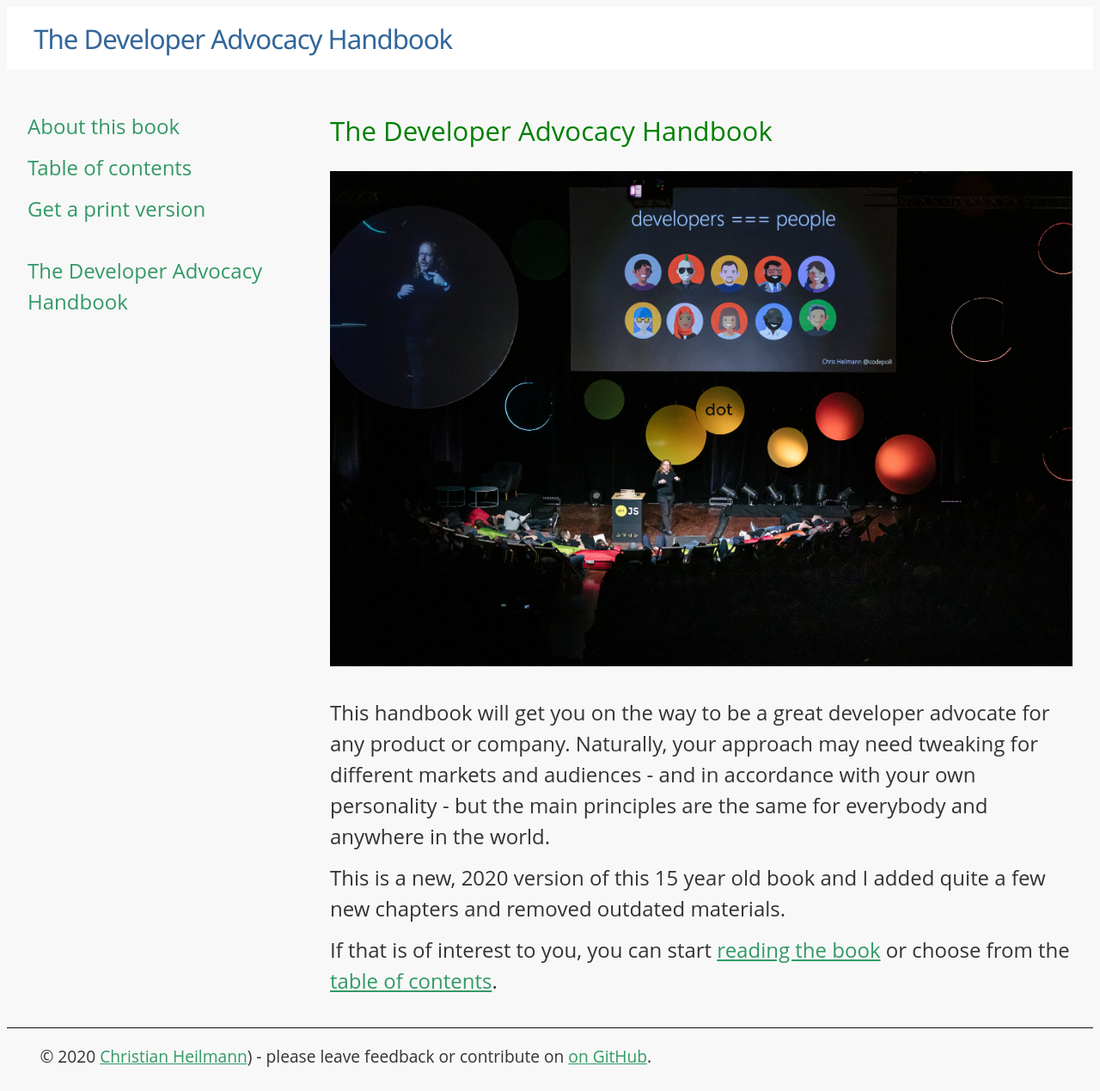
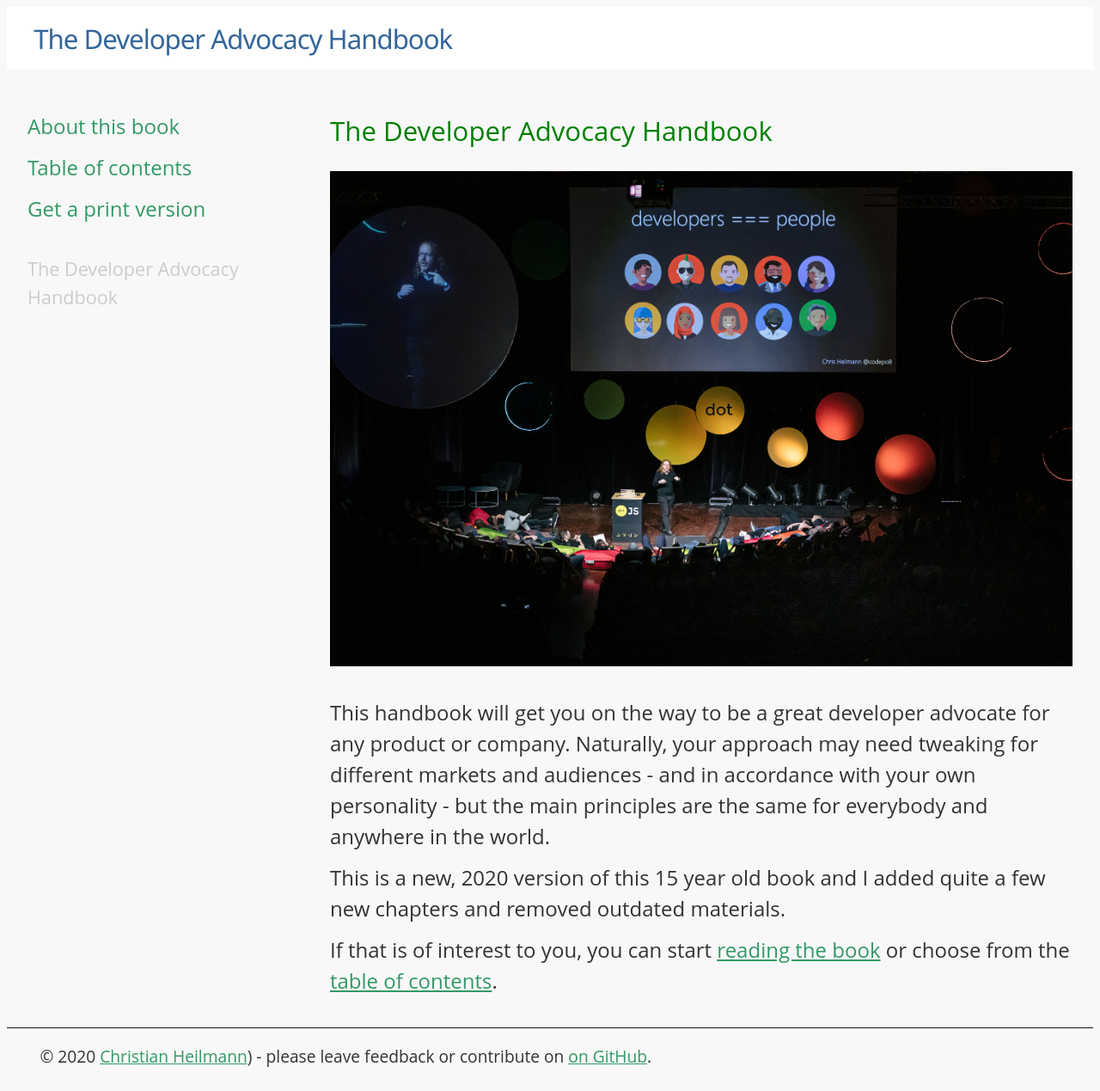
Before and after one commit to codepo8/developer-advocacy-handbook, a Jekyll site: the page built from README.md, in a window 1280 px wide. Shown: the whole page at 86% size. Built offline with Jekyll 4.4.1, drawn with Linux system fonts in a browser that asks for light colours; our own code applies the rules of GitHub Pages for plain Markdown files.

Commit message:
Update styles.css

```diff
--- a/assets/styles.css
+++ b/assets/styles.css
@@ -10,6 +10,7 @@
   --h3colour: blue;
   --h4colour: #ccc;
   --stronglist: #4caf50;
+  --pagetoclink: #ccc;
 }
 
 @media (prefers-color-scheme: dark) {
@@ -25,7 +26,8 @@
     --h3colour: #ff5a4e;
     --h4colour: #ccc;
     --stronglist: #4caf50;
-    }
+    --pagetoclink: #ccc;
+  }
 }
 
 body {
@@ -84,7 +86,12 @@
 ul ul a {
   font-weight: normal;
 }
-
+nav ul:nth-child(2){
+  font-size: .9em;
+}
+nav ul:nth-child(2) a {
+  color: var(--pagetoclink);
+}
 h1 {
   font-size: 1.3em;
   font-weight: normal;
```
